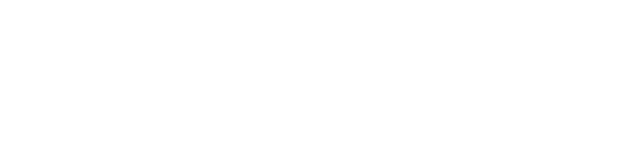
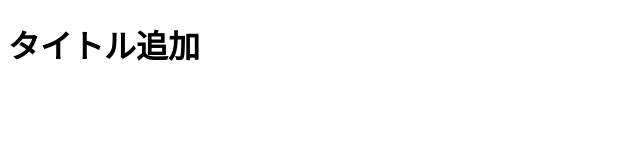
Before and after one commit to ken-fuji-git/1118_gs, a plain HTML site: page index.html in a window 1280 px wide. Shown: the whole page, without its empty margins (0-640 px from the left). Drawn offline with Linux system fonts and the light colour scheme.

Commit message:
h1追加

```diff
--- a/index.html
+++ b/index.html
@@ -6,6 +6,8 @@
     <title>Document</title>
 </head>
 <body>
+    <h1>タイトル追加</h1>
+
 
 </body>
 </html>
```
